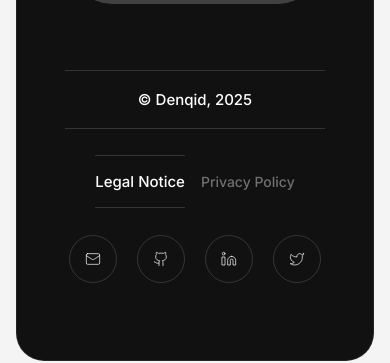
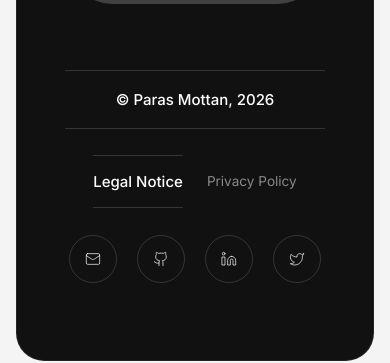
Before and after one commit to parasmottan/MyPortfolio, a Next.js app: page / in a window 390 px wide. Shown: the part 9930-10293 px from the top of the page. Built offline with nearby package versions, Linux system fonts and the light colour scheme.

Commit message:
updatess

```diff
--- a/src/app/work/[slug]/page.tsx
+++ b/src/app/work/[slug]/page.tsx
@@ -333,11 +333,11 @@ export default function CaseStudy() {
         </section>
 
         {/* 10. CALL TO ACTION */}
-        <div style={{ marginTop: '80px', marginBottom: '80px', display: 'flex', gap: '16px', justifyContent: 'center' }}>
-          <a href={data.liveLink || "#"} target={data.liveLink ? "_blank" : undefined} rel={data.liveLink ? "noopener noreferrer" : undefined} className={styles.ctaBtn} style={{ padding: '16px 32px', backgroundColor: '#000', color: '#fff', borderRadius: '40px', fontWeight: 500, display: 'inline-flex', alignItems: 'center', gap: '8px' }}>
+        <div className={styles.ctaContainer} ref={addToRefs}>
+          <a href={data.liveLink || "#"} target={data.liveLink ? "_blank" : undefined} rel={data.liveLink ? "noopener noreferrer" : undefined} className={styles.ctaBtn}>
             View Live Project <ArrowRight size={18} />
           </a>
-          <a href={data.sourceLink || process.env.NEXT_PUBLIC_SOCIAL_GITHUB || "https://github.com/parasmottan"} target="_blank" rel="noopener noreferrer" className={styles.ctaBtnOutline} style={{ padding: '16px 32px', border: '1px solid #e0e0e0', color: '#000', borderRadius: '40px', fontWeight: 500, display: 'inline-flex', alignItems: 'center', gap: '8px' }}>
+          <a href={data.sourceLink || process.env.NEXT_PUBLIC_SOCIAL_GITHUB || "https://github.com/parasmottan"} target="_blank" rel="noopener noreferrer" className={styles.ctaBtnOutline}>
             View Source Code <ArrowRight size={18} />
           </a>
         </div>
--- a/src/components/Footer.module.css
+++ b/src/components/Footer.module.css
@@ -279,55 +279,43 @@
 
   /* ── 6. Bottom Bar Structure ── */
   .bottomBar {
+    width: 100%;
     flex-direction: column;
     border-top: none; /* Remove full width top border from desktop */
     padding-top: 0;
     gap: 40px;
+    align-items: center;
+    text-align: center;
   }
 
+  /* Make Legal and Privacy sit on the same row */
   .links {
-    flex-direction: column;
+    width: 100%;
+    display: flex;
+    flex-direction: row;
+    justify-content: center;
+    flex-wrap: wrap;
+    column-gap: 24px;
+    row-gap: 32px;
     align-items: center;
-    gap: 24px;
-    width: 100%;
   }
 
   /* Copyright text gets lines top and bottom */
   .links span {
+    flex-basis: 100%; /* Force copyright onto its own full-width line */
     font-size: 15px;
     font-weight: 500;
     color: #fff;
     padding: 16px 0;
-    width: 200px;
     text-align: center;
     border-top: 1px solid rgba(255, 255, 255, 0.15);
     border-bottom: 1px solid rgba(255, 255, 255, 0.15);
     margin-bottom: 8px; /* Space between copyright and legal links */
   }
 
-  /* Legal/Privacy links row */
-  .links .legalLink {
-    color: rgba(255, 255, 255, 0.4);
-    font-size: 14px;
-    font-weight: 500;
-  }
-
-  /* Make Legal and Privacy sit on the same row */
-  .links {
-    display: flex;
-    flex-direction: row;
-    justify-content: center;
-    flex-wrap: wrap;
-    column-gap: 16px;
-    row-gap: 32px;
-  }
-
-  .links span {
-    flex-basis: 100%; /* Force copyright onto its own full-width line */
-  }
-
   /* ── 7. Social Icons ── */
   .socials {
+    width: 100%;
     justify-content: center;
     gap: 20px;
   }
--- a/src/components/Footer.tsx
+++ b/src/components/Footer.tsx
@@ -43,7 +43,7 @@ export default function Footer() {
         <div className={styles.bottomBar}>
           <div className={styles.links}>
             <span className={styles.hideOnMobile}>© Paras Mottan, 2026</span>
-            <span className={styles.showOnMobileCopy}>© Denqid, 2025</span>
+            <span className={styles.showOnMobileCopy}>© Paras Mottan, 2026</span>
             <Link href="/terms-and-conditions" className={styles.legalLink}>
               <span className={styles.hideOnMobile}>Terms &amp; Conditions</span>
               <span className={styles.showOnMobileLegal}>Legal Notice</span>
```
Also changed, not shown: src/app/work/[slug]/page.module.css (+57 -0 lines).
